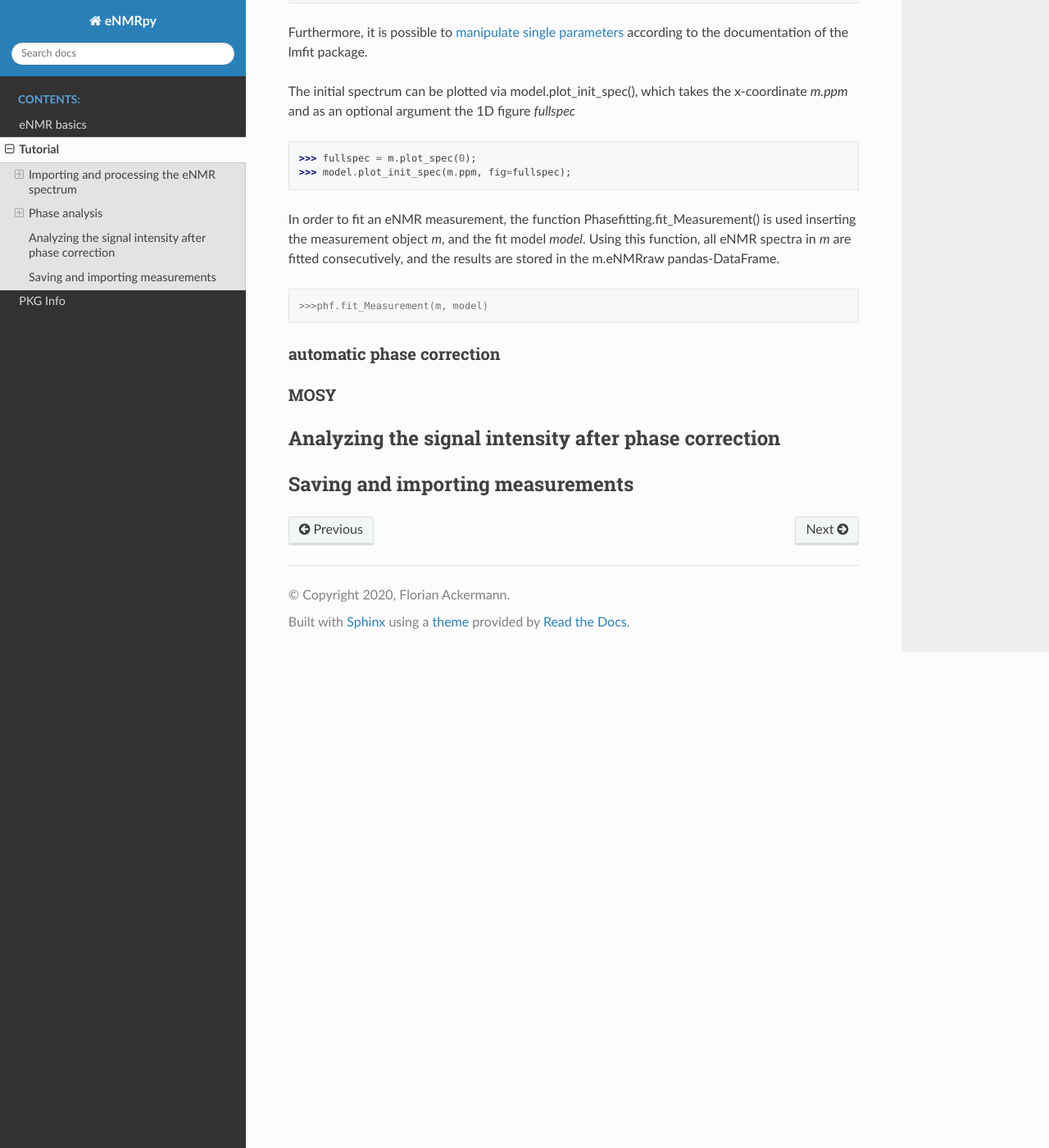
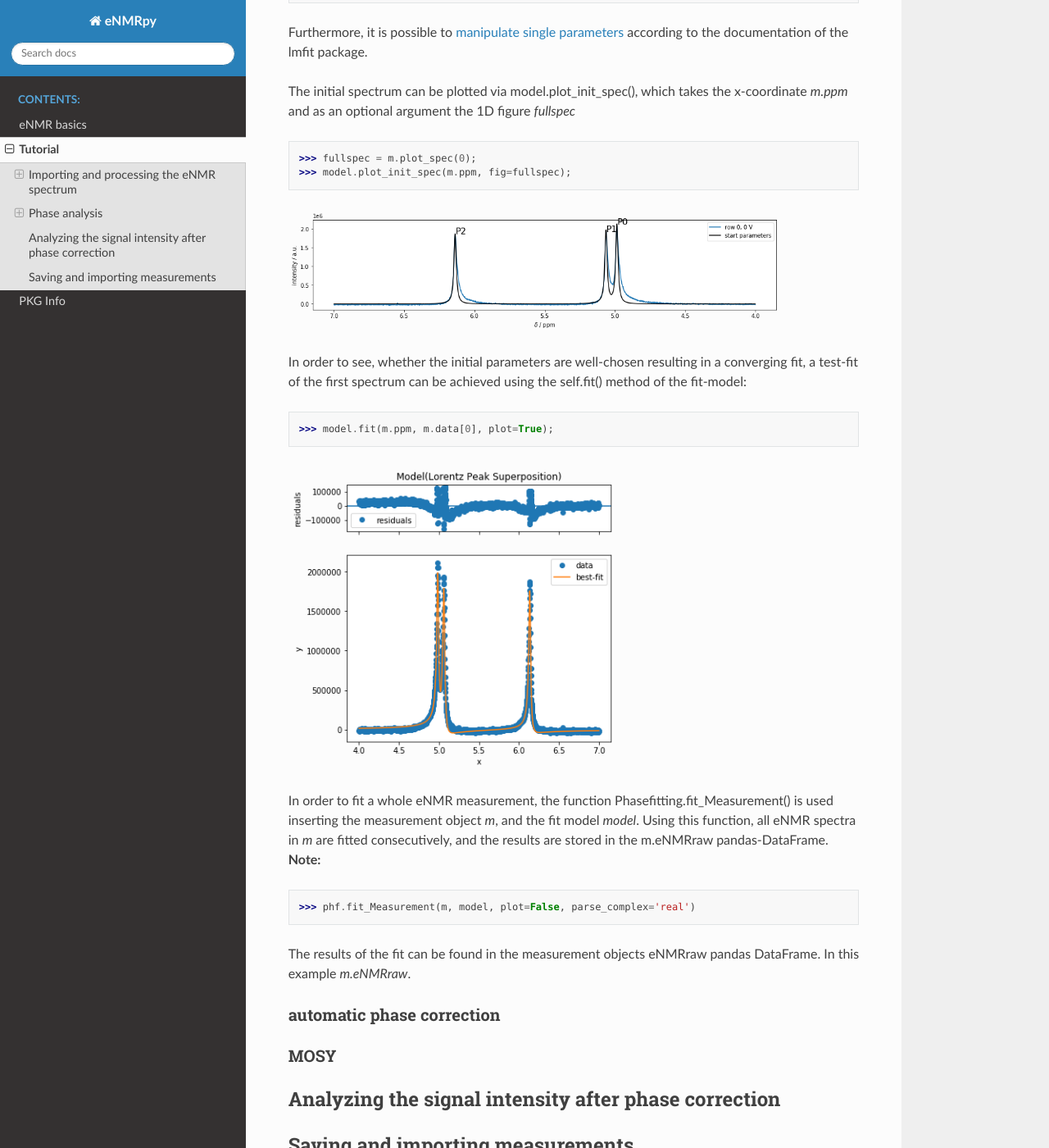
Before and after one commit to Flackermann/eNMRpy, a Sphinx documentation site: the page built from docs/source/Tutorial.rst, in a window 1280 px wide and 1400 px high, scrolled down 3765 px. Shown: the whole window at 82% size. Built offline with Sphinx 7.4.7 and the Read the Docs theme 2.0.0, drawn with Linux system fonts in a browser that asks for light colours.

Commit message:
small changes and additions

```diff
--- a/CHANGES.txt
+++ b/CHANGES.txt
@@ -1,5 +1,10 @@
 Version 0.0.3
 -------------
+- Error fixed when fixing a parameter after fitting the first row. Works now as intended
+
+- option figsize added to the plotting functionality of SpecModel.fit()
+    - parse_complex option added --> see docstring
+
 - sphinx-frame for documentation added
 
 - changed auto-imports in __init__ when importing eNMRpy
--- a/docs/source/Tutorial.rst
+++ b/docs/source/Tutorial.rst
@@ -132,8 +132,8 @@ Since the peak picking approach is not always reliable, one can use a GUI for th
 Peaks are selected by a left-click, the last peak can be deleted via a right-click. **Note:** that the red crosses correspond to the clicking points, where the peaks were selected. This is important for estimating the peak's amplitude. **Note:** It is important to close the GUI by either clicking the middle bouse button, or pressing <enter> on the keyboard. Otherwise, the jupyter notebook may be stuck in a while loop.
 
 .. image:: images/peakpickerGUI.png
-  :width: 600
-  :alt: set_peaks() GUI
+   :width: 600
+   :alt: set_peaks() GUI
 
 Creating the fit model and fitting the eNMR measurement
 .......................................................
@@ -181,14 +181,27 @@ The initial spectrum can be plotted via model.plot_init_spec(), which takes the
     >>> fullspec = m.plot_spec(0);
     >>> model.plot_init_spec(m.ppm, fig=fullspec);
 
-In order to fit an eNMR measurement, the function Phasefitting.fit_Measurement() is used inserting the measurement object *m*, and the fit model *model*. Using this function, all eNMR spectra in *m* are fitted consecutively, and the results are stored in the m.eNMRraw pandas-DataFrame.
+.. image:: images/init_spec.png
+   :width: 600
+   :alt: spectrum with initial fit parameters
+
+In order to see, whether the initial parameters are well-chosen resulting in a converging fit, a test-fit of the first spectrum can be achieved using the self.fit() method of the fit-model:
 
 .. code-block:: python
 
-    >>>phf.fit_Measurement(m, model)
+    >>> model.fit(m.ppm, m.data[0], plot=True);
 
+.. image:: images/testfit.png
+   :width: 400
+   :alt: test fit of the fist spectrum
 
+In order to fit a whole eNMR measurement, the function Phasefitting.fit_Measurement() is used inserting the measurement object *m*, and the fit model *model*. Using this function, all eNMR spectra in *m* are fitted consecutively, and the results are stored in the m.eNMRraw pandas-DataFrame. **Note:**
 
+.. code-block:: python
+
+    >>> phf.fit_Measurement(m, model, plot=False, parse_complex='real')
+
+The results of the fit can be found in the measurement objects eNMRraw pandas DataFrame. In this example *m.eNMRraw*.
 
 .. _autophasepage:
 
--- a/setup.py
+++ b/setup.py
@@ -13,7 +13,7 @@ setup(
    long_description=open('README.md').read(),
    install_requires=[
        "nmrglue",
-       "lmfit",
+       "lmfit>=1.0.1",
        "pandas",
        "matplotlib>=3.1.3",
        "numpy",
```
Also changed, not shown: docs/source/images/init_spec.png (added), docs/source/images/testfit.png (added), 8 other files.
